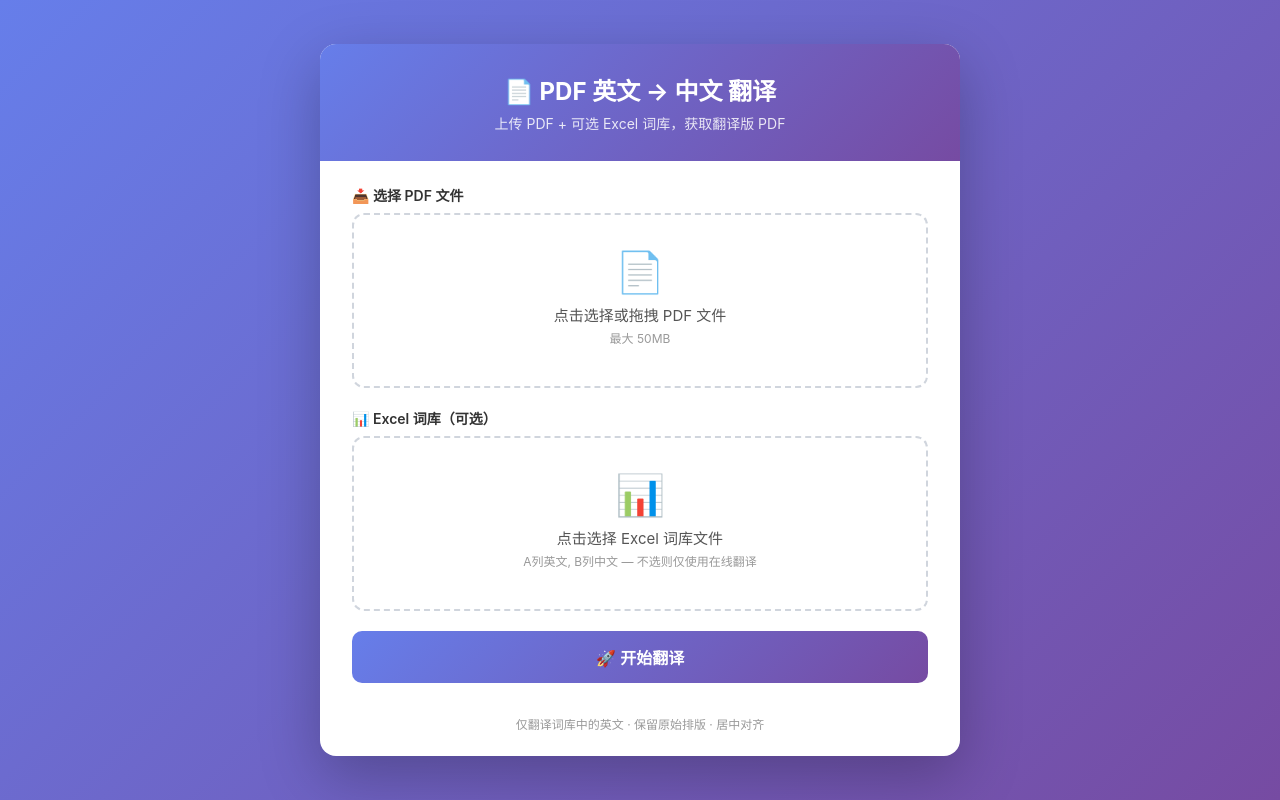
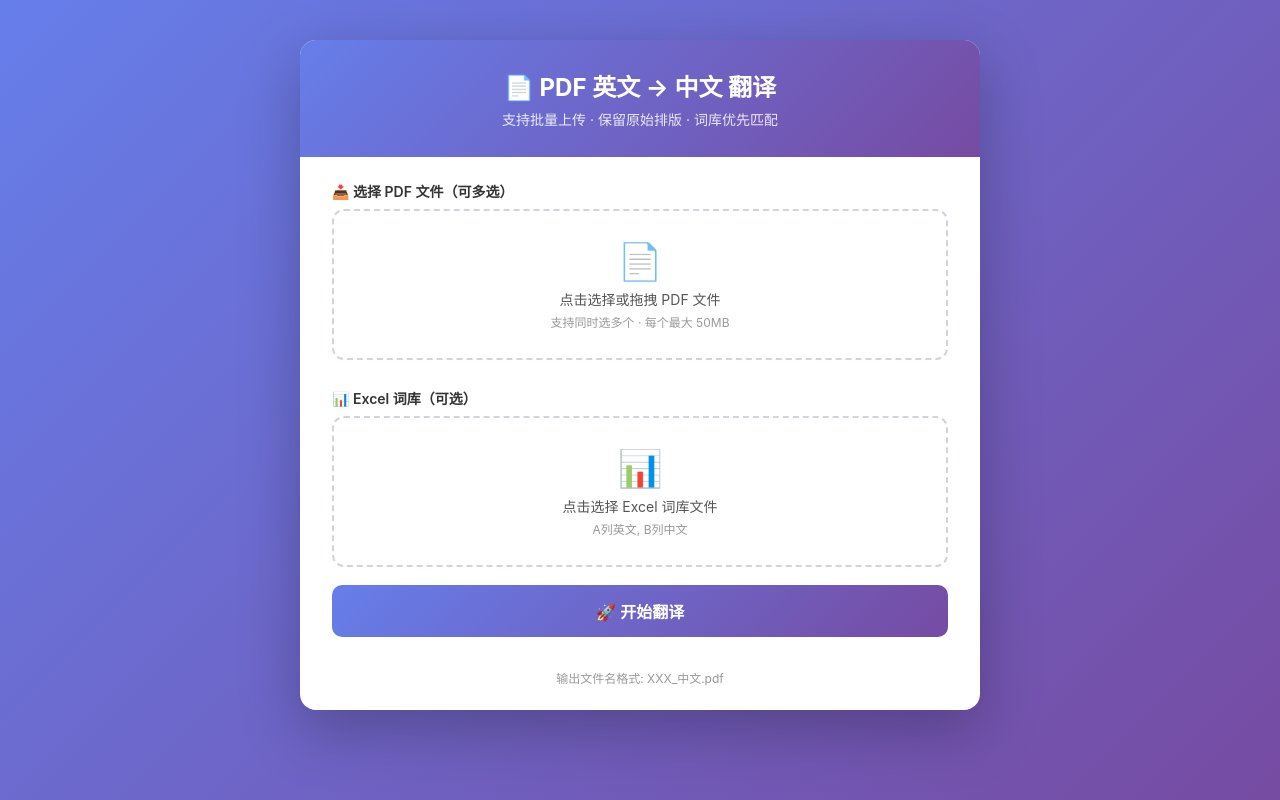
Before and after one commit to awf12/pdf-translator-web, a Flask app: page / in a window 1280 px wide. Run offline with Flask 3, Linux system fonts and the light colour scheme; parts of the project's set-up code (start-up, migrations or seed data) failed here and were passed over.

Commit message:
Batch UI: multi-file support + progress

```diff
--- a/templates/index.html
+++ b/templates/index.html
@@ -7,67 +7,54 @@
     <style>
         * { margin: 0; padding: 0; box-sizing: border-box; }
         body {
-            font-family: -apple-system, BlinkMacSystemFont, "Segoe UI", Roboto, "Helvetica Neue", Arial, "Noto Sans SC", sans-serif;
+            font-family: -apple-system, BlinkMacSystemFont, "Segoe UI", Roboto,
+                         "Helvetica Neue", Arial, "Noto Sans SC", sans-serif;
             background: linear-gradient(135deg, #667eea 0%, #764ba2 100%);
-            min-height: 100vh;
-            display: flex;
-            justify-content: center;
-            align-items: center;
-            padding: 20px;
+            min-height: 100vh; padding: 20px;
+            display: flex; justify-content: center; align-items: flex-start;
         }
         .container {
-            width: 100%;
-            max-width: 640px;
-            background: #fff;
-            border-radius: 16px;
-            box-shadow: 0 20px 60px rgba(0,0,0,.25);
-            overflow: hidden;
+            width: 100%; max-width: 680px; background: #fff;
+            border-radius: 16px; box-shadow: 0 20px 60px rgba(0,0,0,.25);
+            overflow: hidden; margin-top: 20px;
         }
         .header {
             background: linear-gradient(135deg, #667eea 0%, #764ba2 100%);
-            color: #fff;
-            padding: 28px 32px;
-            text-align: center;
+            color: #fff; padding: 28px 32px; text-align: center;
         }
         .header h1 { font-size: 24px; font-weight: 700; }
         .header p { font-size: 14px; opacity: .85; margin-top: 6px; }
         .body { padding: 24px 32px 32px; }
-        .section { margin-bottom: 20px; }
+        .section { margin-bottom: 18px; }
         .section label {
-            display: block;
-            font-weight: 600;
-            font-size: 14px;
-            color: #333;
-            margin-bottom: 8px;
+            display: block; font-weight: 600; font-size: 14px;
+            color: #333; margin-bottom: 8px;
         }
         .upload-area {
-            border: 2px dashed #d0d5dd;
-            border-radius: 12px;
-            padding: 32px 24px;
-            text-align: center;
-            cursor: pointer;
+            border: 2px dashed #d0d5dd; border-radius: 12px;
+            padding: 28px 20px; text-align: center; cursor: pointer;
             transition: border-color .2s, background .2s;
-            position: relative;
         }
         .upload-area:hover, .upload-area.drag-over {
-            border-color: #667eea;
-            background: #f5f3ff;
+            border-color: #667eea; background: #f5f3ff;
         }
-        .upload-area.has-file { border-color: #22c55e; background: #f0fdf4; }
-        .upload-icon { font-size: 40px; margin-bottom: 8px; }
-        .upload-text { font-size: 15px; color: #555; }
+        .upload-icon { font-size: 36px; margin-bottom: 6px; }
+        .upload-text { font-size: 14px; color: #555; }
         .upload-hint { font-size: 12px; color: #999; margin-top: 4px; }
-        .file-name { font-size: 13px; color: #22c55e; font-weight: 600; margin-top: 8px; }
         .upload-area input[type=file] { display: none; }
+        .file-list {
+            margin-top: 10px; max-height: 150px; overflow-y: auto;
+            font-size: 12px; color: #555;
+        }
+        .file-list .item {
+            background: #f0fdf4; border: 1px solid #bbf7d0;
+            border-radius: 6px; padding: 4px 10px; margin: 3px 0;
+            display: flex; justify-content: space-between;
+        }
         .btn {
-            display: block;
-            width: 100%;
-            padding: 14px;
-            border: none;
-            border-radius: 10px;
-            font-size: 16px;
-            font-weight: 700;
-            cursor: pointer;
+            display: block; width: 100%; padding: 14px;
+            border: none; border-radius: 10px;
+            font-size: 16px; font-weight: 700; cursor: pointer;
             transition: opacity .2s, transform .1s;
         }
         .btn:active { transform: scale(.98); }
@@ -140,31 +107,31 @@
 <div class="container">
     <div class="header">
         <h1>📄 PDF 英文 → 中文 翻译</h1>
-        <p>上传 PDF + 可选 Excel 词库，获取翻译版 PDF</p>
+        <p>支持批量上传 · 保留原始排版 · 词库优先匹配</p>
     </div>
     <div class="body">
         <!-- PDF 上传 -->
         <div class="section">
-            <label>📥 选择 PDF 文件</label>
+            <label>📥 选择 PDF 文件（可多选）</label>
             <div class="upload-area" id="pdfArea" onclick="document.getElementById('pdfInput').click()">
                 <div class="upload-icon">📄</div>
                 <div class="upload-text">点击选择或拖拽 PDF 文件</div>
-                <div class="upload-hint">最大 50MB</div>
-                <div class="file-name" id="pdfName"></div>
-                <input type="file" id="pdfInput" accept=".pdf">
+                <div class="upload-hint">支持同时选多个 · 每个最大 50MB</div>
+                <input type="file" id="pdfInput" accept=".pdf" multiple>
             </div>
+            <div class="file-list" id="fileList"></div>
         </div>
 
-        <!-- Excel 词库上传 -->
+        <!-- Excel 词库 -->
         <div class="section">
             <label>📊 Excel 词库（可选）</label>
             <div class="upload-area" id="excelArea" onclick="document.getElementById('excelInput').click()">
                 <div class="upload-icon">📊</div>
                 <div class="upload-text">点击选择 Excel 词库文件</div>
-                <div class="upload-hint">A列英文, B列中文 — 不选则仅使用在线翻译</div>
-                <div class="file-name" id="excelName"></div>
+                <div class="upload-hint">A列英文, B列中文</div>
                 <input type="file" id="excelInput" accept=".xlsx">
             </div>
+            <div id="excelName" style="font-size:13px;color:#22c55e;margin-top:6px;"></div>
         </div>
 
         <!-- 翻译按钮 -->
@@ -184,7 +151,7 @@
         <div class="result-wrap" id="resultWrap"></div>
     </div>
     <div class="footer">
-        仅翻译词库中的英文 · 保留原始排版 · 居中对齐
+        输出文件名格式: XXX_中文.pdf
     </div>
 </div>
 
@@ -192,9 +159,7 @@
     const pdfInput = document.getElementById('pdfInput');
     const excelInput = document.getElementById('excelInput');
     const pdfArea = document.getElementById('pdfArea');
-    const excelArea = document.getElementById('excelArea');
-    const pdfName = document.getElementById('pdfName');
-    const excelName = document.getElementById('excelName');
+    const fileList = document.getElementById('fileList');
     const startBtn = document.getElementById('startBtn');
     const progressWrap = document.getElementById('progressWrap');
     const progressFill = document.getElementById('progressFill');
@@ -202,43 +167,46 @@
     const resultWrap = document.getElementById('resultWrap');
 
     // 拖拽支持
-    function setupDrag(area, input, nameEl) {
-        area.addEventListener('dragover', e => { e.preventDefault(); area.classList.add('drag-over'); });
-        area.addEventListener('dragleave', () => area.classList.remove('drag-over'));
-        area.addEventListener('drop', e => {
+    pdfArea.addEventListener('dragover', e => { e.preventDefault(); pdfArea.classList.add('drag-over'); });
+    pdfArea.addEventListener('dragleave', () => pdfArea.classList.remove('drag-over'));
+    pdfArea.addEventListener('drop', e => {
         e.preventDefault();
-            area.classList.remove('drag-over');
-            const files = e.dataTransfer.files;
-            if (files.length > 0) {
-                input.files = files;
-                updateFile(input, nameEl, area);
+        pdfArea.classList.remove('drag-over');
+        if (e.dataTransfer.files.length > 0) {
+            pdfInput.files = e.dataTransfer.files;
+            showFileList();
         }
     });
+
+    pdfInput.addEventListener('change', showFileList);
+    excelInput.addEventListener('change', () => {
+        document.getElementById('excelName').textContent =
+            excelInput.files.length > 0 ? '✅ ' + excelInput.files[0].name : '';
+    });
+
+    function showFileList() {
+        const files = pdfInput.files;
+        if (files.length === 0) { fileList.innerHTML = ''; return; }
+        let html = '';
+        for (let i = 0; i < files.length; i++) {
+            html += `<div class="item">
+                <span>📄 ${files[i].name}</span>
+                <span>→ ${files[i].name.replace('.pdf','')}_中文.pdf</span>
+            </div>`;
         }
-    setupDrag(pdfArea, pdfInput, pdfName);
-    setupDrag(excelArea, excelInput, excelName);
-
-    function updateFile(input, nameEl, area) {
-        if (input.files.length > 0) {
-            nameEl.textContent = '✅ ' + input.files[0].name;
-            area.classList.add('has-file');
-        } else {
-            nameEl.textContent = '';
-            area.classList.remove('has-file');
-        }
+        fileList.innerHTML = html;
+        startBtn.textContent = `🚀 开始翻译（${files.length} 个文件）`;
     }
 
-    pdfInput.addEventListener('change', () => updateFile(pdfInput, pdfName, pdfArea));
-    excelInput.addEventListener('change', () => updateFile(excelInput, excelName, excelArea));
-
     async function startTranslate() {
-        if (!pdfInput.files[0]) {
-            alert('请先选择 PDF 文件');
-            return;
+        if (!pdfInput.files || pdfInput.files.length === 0) {
+            alert('请先选择 PDF 文件'); return;
         }
 
         const formData = new FormData();
-        formData.append('pdf', pdfInput.files[0]);
+        for (let i = 0; i < pdfInput.files.length; i++) {
+            formData.append('pdfs', pdfInput.files[i]);
+        }
         if (excelInput.files[0]) {
             formData.append('excel', excelInput.files[0]);
         }
@@ -252,34 +220,18 @@
         progressText.textContent = '上传中…';
 
         try {
-            const resp = await fetch('/api/translate', {
-                method: 'POST',
-                body: formData,
-            });
+            const resp = await fetch('/api/translate', { method: 'POST', body: formData });
             const data = await resp.json();
-
-            if (!resp.ok) {
-                throw new Error(data.error || '服务器错误');
-            }
+            if (!resp.ok) throw new Error(data.error || '服务器错误');
 
             // 轮询进度
-            if (data.task_id) {
-                pollProgress(data.task_id);
-            } else if (data.status === 'done') {
-                showResult(data);
-            }
+            pollProgress(data);
         } catch (e) {
-            resultWrap.innerHTML = `<div class="result-error">❌ ${e.message}</div>`;
-            resultWrap.classList.add('active');
-            resetBtn();
+            showError(e.message);
         }
     }
 
-    async function pollProgress(taskId) {
-        try {
-            const resp = await fetch('/api/status/' + taskId);
-            const data = await resp.json();
-
+    async function pollProgress(data) {
         if (data.status === 'done') {
             progressFill.style.width = '100%';
             progressText.textContent = '✅ 完成！';
@@ -292,31 +244,74 @@
 
         const pct = data.progress || 0;
         progressFill.style.width = pct + '%';
-            progressText.textContent = `翻译中 ${pct}%（共 ${data.total} 页）…`;
-            setTimeout(() => pollProgress(taskId), 500);
-        } catch (e) {
-            resultWrap.innerHTML = `<div class="result-error">❌ ${e.message}</div>`;
-            resultWrap.classList.add('active');
-            resetBtn();
+        progressText.textContent = data.current_file || `翻译中 ${pct}%…`;
+
+        // 从 status API 获取更新
+        if (data.files) {
+            // 直接来自 translate 的响应，有文件信息就用
         }
+
+        setTimeout(async () => {
+            try {
+                // 尝试从当前 data 获取 task_id
+                const statusUrl = `/api/status/${getTaskId(data)}`;
+                const r = await fetch(statusUrl);
+                const d = await r.json();
+                if (Object.keys(d).length > 0) pollProgress(d);
+                else pollProgress(data); // keep trying with progress
+            } catch {
+                pollProgress(data);
+            }
+        }, 800);
+    }
+
+    function getTaskId(data) {
+        // 提取 task_id: 从 download_zip URL 或 files URL
+        const zip = data.download_zip || '';
+        const m = zip.match(/\/download-zip\/(\w+)/);
+        if (m) return m[1];
+        if (data.files && data.files.length > 0) {
+            const m2 = data.files[0].download_url.match(/\/download-file\/(\w+)\//);
+            if (m2) return m2[1];
+        }
+        return '';
     }
 
     function showResult(data) {
         let html = '<div class="result-info">';
-        html += '<strong>✅ 翻译完成！</strong><br>';
-        if (data.dict_count) {
-            html += `词库条目：${data.dict_count} 条 | 命中：${data.matched || 0} 处<br>`;
+        html += `<strong>✅ 翻译完成！</strong><br>`;
+        html += `文件数：${data.total} | 词库：${data.dict_count || 0} 条 | 命中：${data.matched || 0} 处`;
+
+        if (data.files && data.files.length > 0) {
+            html += '<div class="result-files">';
+            for (const f of data.files) {
+                html += `<a href="${f.download_url}" download>⬇ ${f.name}</a>`;
             }
-        html += `</div>`;
-        html += `<a class="btn btn-download" href="${data.download_url}">⬇ 下载翻译后的 PDF</a>`;
+            html += '</div>';
+        }
+
+        html += '</div>';
+
+        // 批量下载 zip 按钮
+        if (data.download_zip) {
+            html += `<a class="btn btn-download btn-zip" href="${data.download_zip}">📦 一键下载全部（ZIP）</a>`;
+        }
+
         resultWrap.innerHTML = html;
+        resultWrap.classList.add('active');
+        resetBtn();
+    }
+
+    function showError(msg) {
+        resultWrap.innerHTML = `<div class="result-error">❌ ${msg}</div>`;
         resultWrap.classList.add('active');
         resetBtn();
     }
 
     function resetBtn() {
         startBtn.disabled = false;
-        startBtn.textContent = '🚀 开始翻译';
+        const n = pdfInput.files ? pdfInput.files.length : 0;
+        startBtn.textContent = n > 0 ? `🚀 开始翻译（${n} 个文件）` : '🚀 开始翻译';
     }
 </script>
 </body>
```
Also changed, not shown: other parts of templates/index.html (+18 -38 lines). Lines whose indentation alone changed are shown as unchanged.
